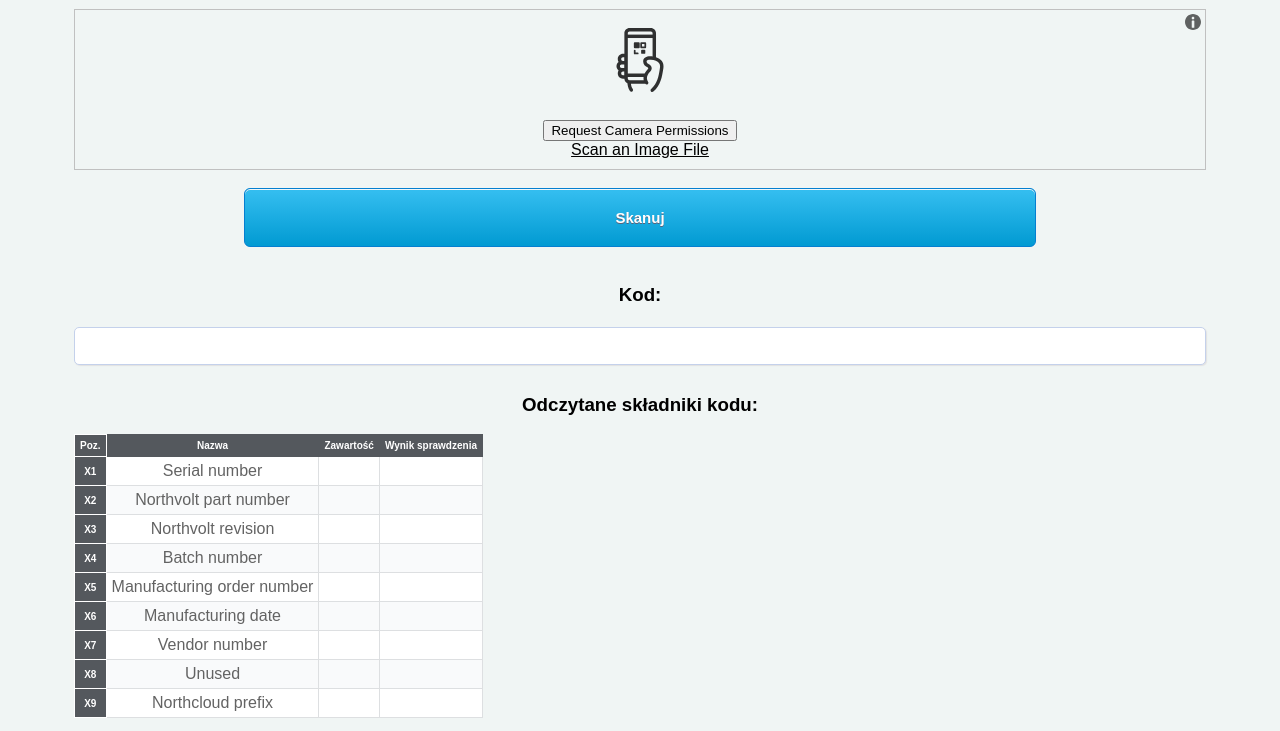
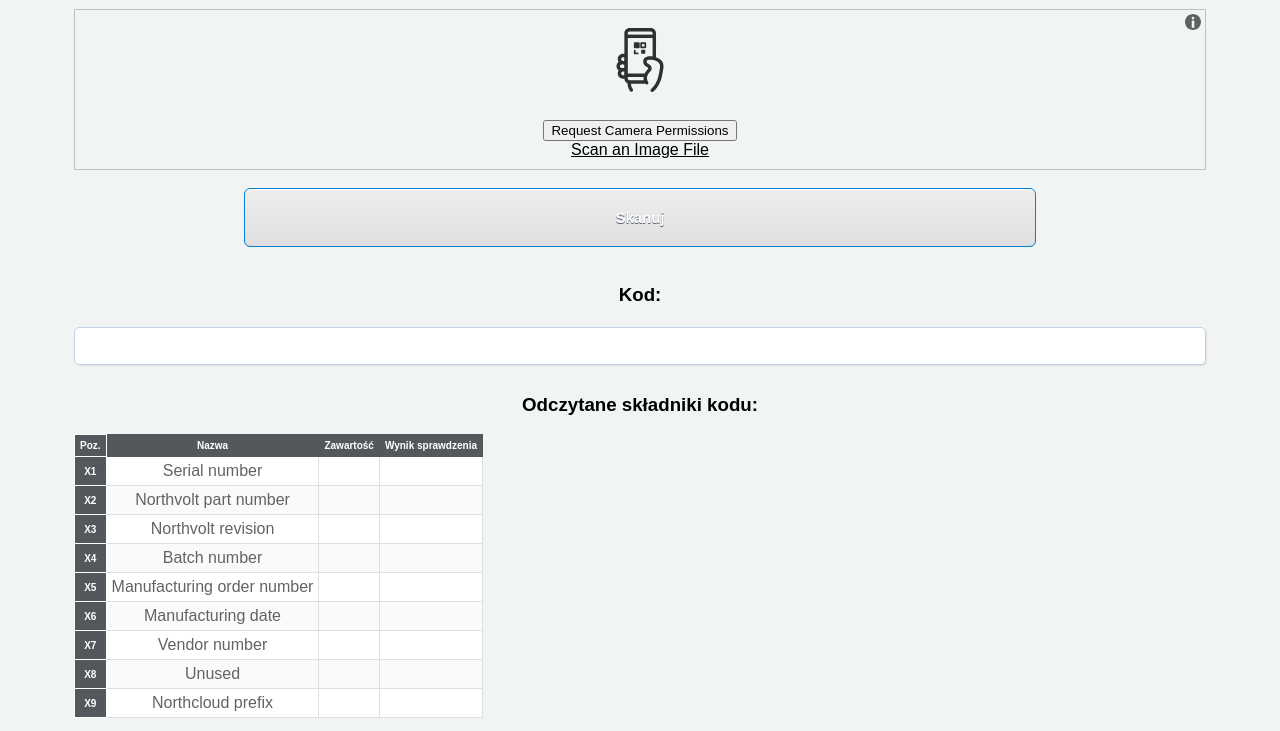
Before and after one commit to rr-88/esp32-ble, a plain HTML site: page north_checker.html in a window 1280 px wide. Shown: the part 69-800 px from the top of the page. Drawn offline with Linux system fonts and the light colour scheme.

Commit message:
Update north_checker.html

```diff
--- a/north_checker.html
+++ b/north_checker.html
@@ -19,7 +19,7 @@
 	<div id="qr-reader"></div>
 	<div id="qr-reader-results"></div>
 	<br>
-	<button id="startScan" class="bigBlueButton" onclick="skanuj()">Skanuj</button>
+	<button id="startScan" class="bigGreyButton" onclick="skanuj()">Skanuj</button>
 
 	<br>
     <h3>Kod:</h3>
```
